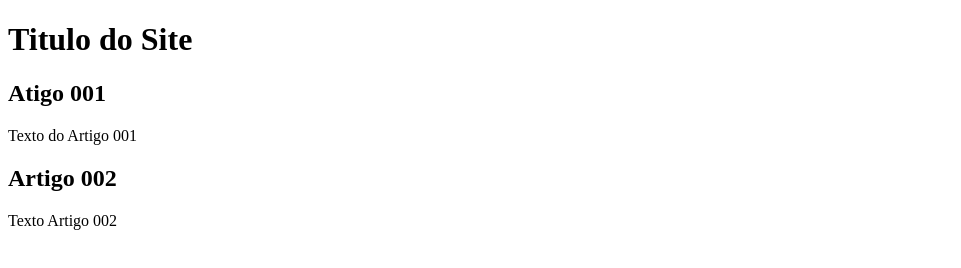
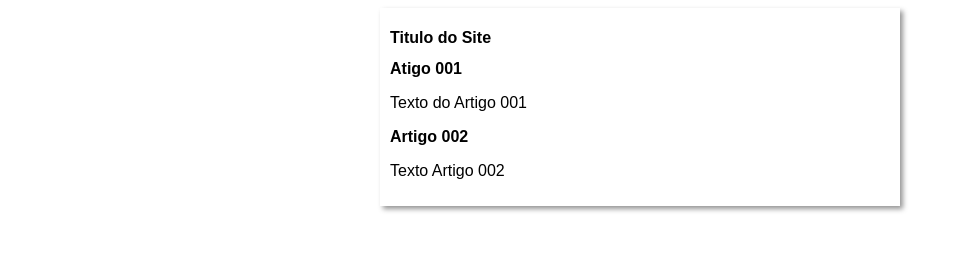
Before and after one commit to ThaliaCirqueira/Projeto_Site, a plain HTML site: page index.html in a window 1280 px wide. Shown: the whole page, without its empty margins (0-961 px from the left). Drawn offline with Linux system fonts and the light colour scheme.

Commit message:
Iniciei o designer

```diff
--- /dev/null
+++ b/estilos/style.css
@@ -0,0 +1,17 @@
+*{
+    font-family: Arial, Helvetica, sans-serif;
+    font-size: 16px;
+}
+
+boby {
+    background-color: rgb(186, 59, 236);
+
+}
+
+main{
+    background-color: white;
+    width: 500px;
+    margin: auto;
+    padding: 10px;
+    box-shadow: 3px 3px 5px rgba(0, 0, 0, 0.418);
+}
--- a/index.html
+++ b/index.html
@@ -4,6 +4,7 @@
     <meta charset="UTF-8">
     <meta name="viewport" content="width=device-width, initial-scale=1.0">
     <title>Titulo do Site</title>
+    <link rel="stylesheet" href="estilos/style.css">
 </head>
 <body>
     <main>
```
